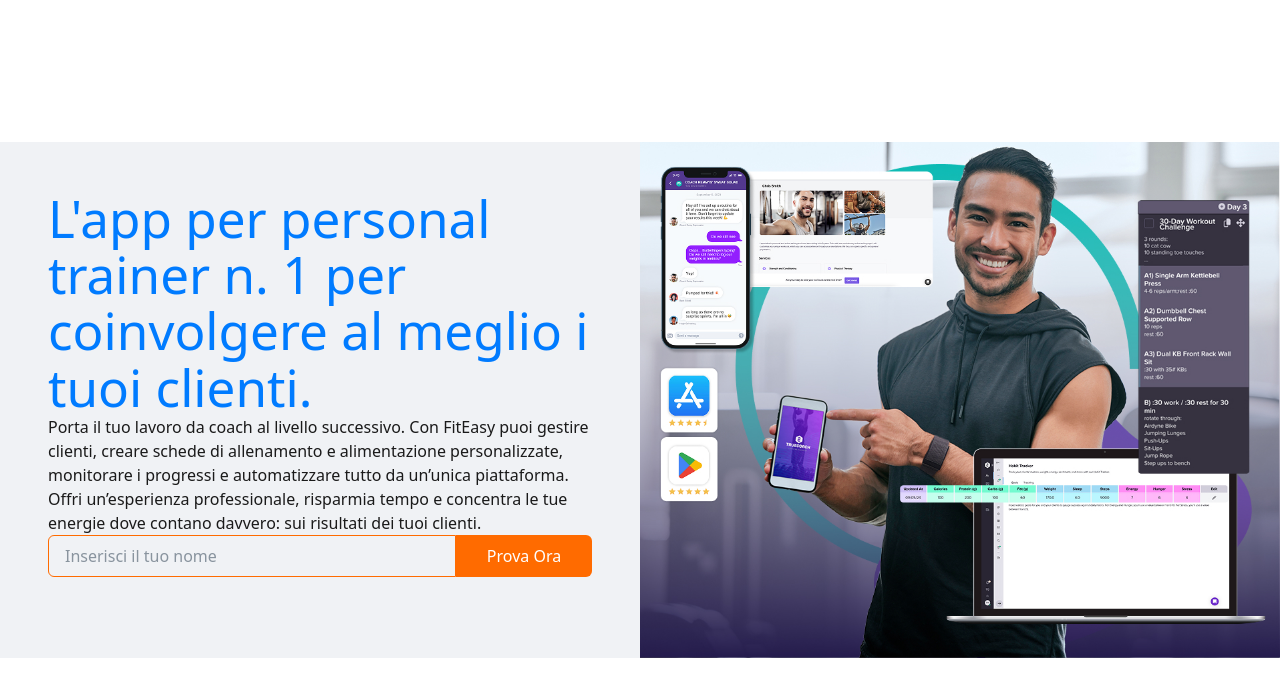
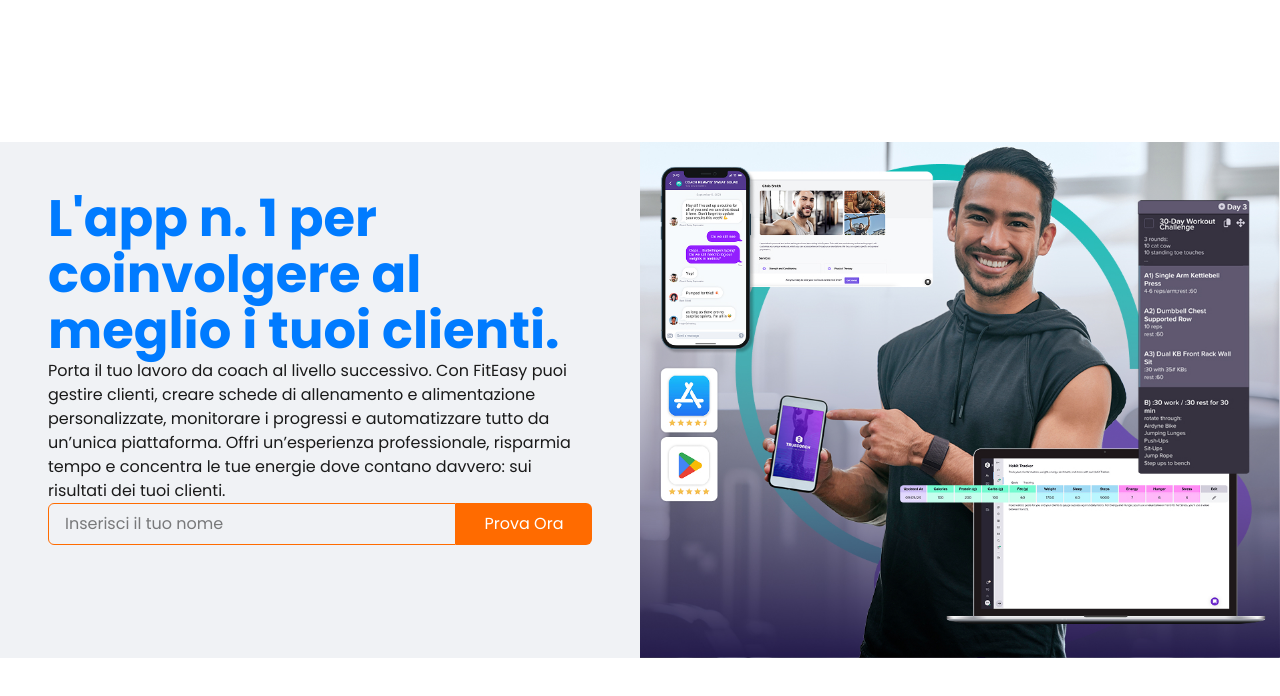
Before and after one commit to Markin1999/FitEasy, a React (Vite) app in the folder tailwindcss4/: page / in a window 1280 px wide. Shown: the top 696 px of the page. Built offline with nearby package versions, Linux system fonts and the light colour scheme.

Commit message:
Aggiunto font poppins

```diff
--- a/tailwindcss4/src/App.css
+++ b/tailwindcss4/src/App.css
@@ -1,6 +1,11 @@
+@import url("https://fonts.googleapis.com/css2?family=Poppins:ital,wght@0,100;0,200;0,300;0,400;0,500;0,600;0,700;0,800;0,900;1,100;1,200;1,300;1,400;1,500;1,600;1,700;1,800;1,900&display=swap");
+
 @import "tailwindcss";
 
 @theme {
+  /*Font Principale*/
+  --font-Poppins: Poppins, sans-serif;
+
   /* 🟦 Blu Protoneon → Titoli, pulsanti primari, logo */
   --color-titolo: #007bff;
 
--- a/tailwindcss4/src/componenti/homepage/header.jsx
+++ b/tailwindcss4/src/componenti/homepage/header.jsx
@@ -2,11 +2,10 @@
   return (
     <header className="flex w-full">
       <div className="w-1/2 p-12 bg-sfondo">
-        <h1 className="text-titolo">
-          L'app per personal trainer n. 1 per coinvolgere al meglio i tuoi
-          clienti.
+        <h1 className=" font-poppins text-titolo font-bold ">
+          L'app n. 1 per coinvolgere al meglio i tuoi clienti.
         </h1>
-        <p className="text-testo">
+        <p className="text-testo font-normal">
           Porta il tuo lavoro da coach al livello successivo. Con FitEasy puoi
           gestire clienti, creare schede di allenamento e alimentazione
           personalizzate, monitorare i progressi e automatizzare tutto da
--- a/tailwindcss4/src/index.css
+++ b/tailwindcss4/src/index.css
@@ -1,18 +1,3 @@
-:root {
-  font-family: system-ui, Avenir, Helvetica, Arial, sans-serif;
-  line-height: 1.5;
-  font-weight: 400;
-
-  color-scheme: light dark;
-  color: rgba(255, 255, 255, 0.87);
-  background-color: #242424;
-
-  font-synthesis: none;
-  text-rendering: optimizeLegibility;
-  -webkit-font-smoothing: antialiased;
-  -moz-osx-font-smoothing: grayscale;
-}
-
 a {
   font-weight: 500;
   color: #646cff;
@@ -28,6 +13,7 @@
   place-items: center;
   min-width: 320px;
   min-height: 100vh;
+  font-family: "Poppins", sans-serif;
 }
 
 h1 {
@@ -39,10 +25,3 @@
   cursor: pointer;
   transition: border-color 0.25s;
 }
-
-@media (prefers-color-scheme: light) {
-  :root {
-    color: #213547;
-    background-color: #ffffff;
-  }
-}
```
